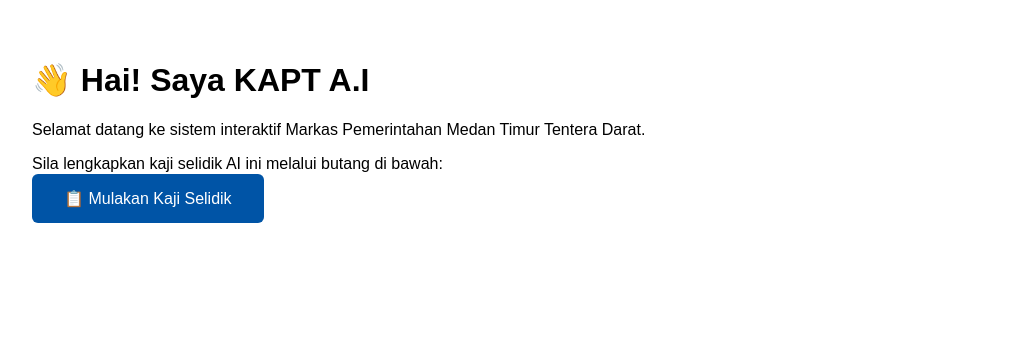
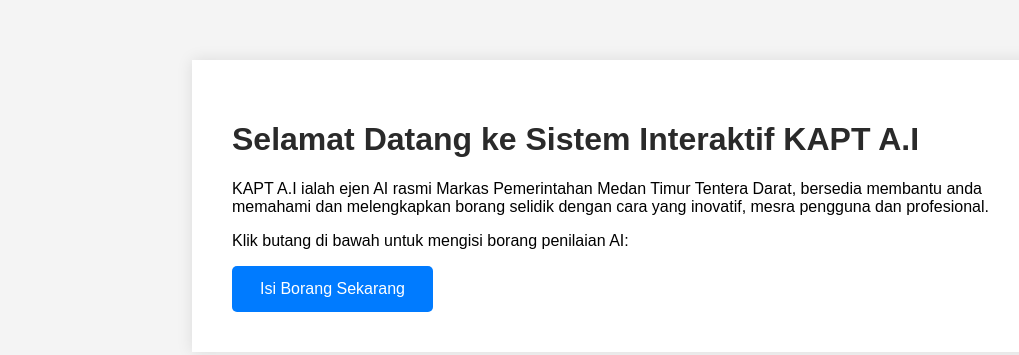
Before and after one commit to kapt-ai-pmittd/kapt-ai-home, a plain HTML site: page index.html in a window 1280 px wide. Shown: the whole page, without its empty margins (8-1027 px from the left). Drawn offline with Linux system fonts and the light colour scheme.

Commit message:
Add files via upload

```diff
--- a/index.html
+++ b/index.html
@@ -1,20 +1,26 @@
+
 <!DOCTYPE html>
 <html lang="ms">
 <head>
-  <meta charset="UTF-8" />
-  <meta name="viewport" content="width=device-width, initial-scale=1.0"/>
-  <title>Selamat Datang ke Portal KAPT A.I</title>
+    <meta charset="UTF-8">
+    <meta name="viewport" content="width=device-width, initial-scale=1.0">
+    <title>KAPT A.I - Survey Interaktif</title>
 </head>
-<body style="font-family: sans-serif; padding: 2rem;">
+<body style="margin: 0; font-family: Arial, sans-serif; background-color: #f4f4f4;">
+    <div style="padding: 40px; max-width: 800px; margin: auto; background: white; box-shadow: 0 0 15px rgba(0,0,0,0.1); margin-top: 60px;">
+        <h1 style="color: #2a2a2a;">Selamat Datang ke Sistem Interaktif KAPT A.I</h1>
+        <p>
+            KAPT A.I ialah ejen AI rasmi Markas Pemerintahan Medan Timur Tentera Darat, bersedia membantu anda memahami dan melengkapkan borang selidik dengan cara yang inovatif, mesra pengguna dan profesional.
+        </p>
+        <p>
+            Klik butang di bawah untuk mengisi borang penilaian AI:
+        </p>
+        <a href="https://form.typeform.com/to/vGBZK69p" target="_blank" style="display: inline-block; padding: 14px 28px; background-color: #007bff; color: white; text-decoration: none; border-radius: 5px; font-size: 16px;">
+            Isi Borang Sekarang
+        </a>
+    </div>
 
-  <h1>👋 Hai! Saya <strong>KAPT A.I</strong></h1>
-  <p>Selamat datang ke sistem interaktif Markas Pemerintahan Medan Timur Tentera Darat.</p>
-
-  <p>Sila lengkapkan kaji selidik AI ini melalui butang di bawah:</p>
-
-  <a href="https://form.typeform.com/to/vGBZK69p" target="_blank" style="padding: 1rem 2rem; background: #0054a6; color: white; text-decoration: none; border-radius: 6px;">📋 Mulakan Kaji Selidik</a>
-
-  <!-- D-ID Agent Floating Script -->
+    <!-- D-ID Agent Script -->
     <script type="module"
         src="https://agent.d-id.com/v2/index.js"
         data-mode="fabio"
@@ -25,6 +31,5 @@
         data-orientation="horizontal"
         data-position="right">
     </script>
-
 </body>
 </html>
```
Lines whose indentation alone changed are shown as unchanged.
